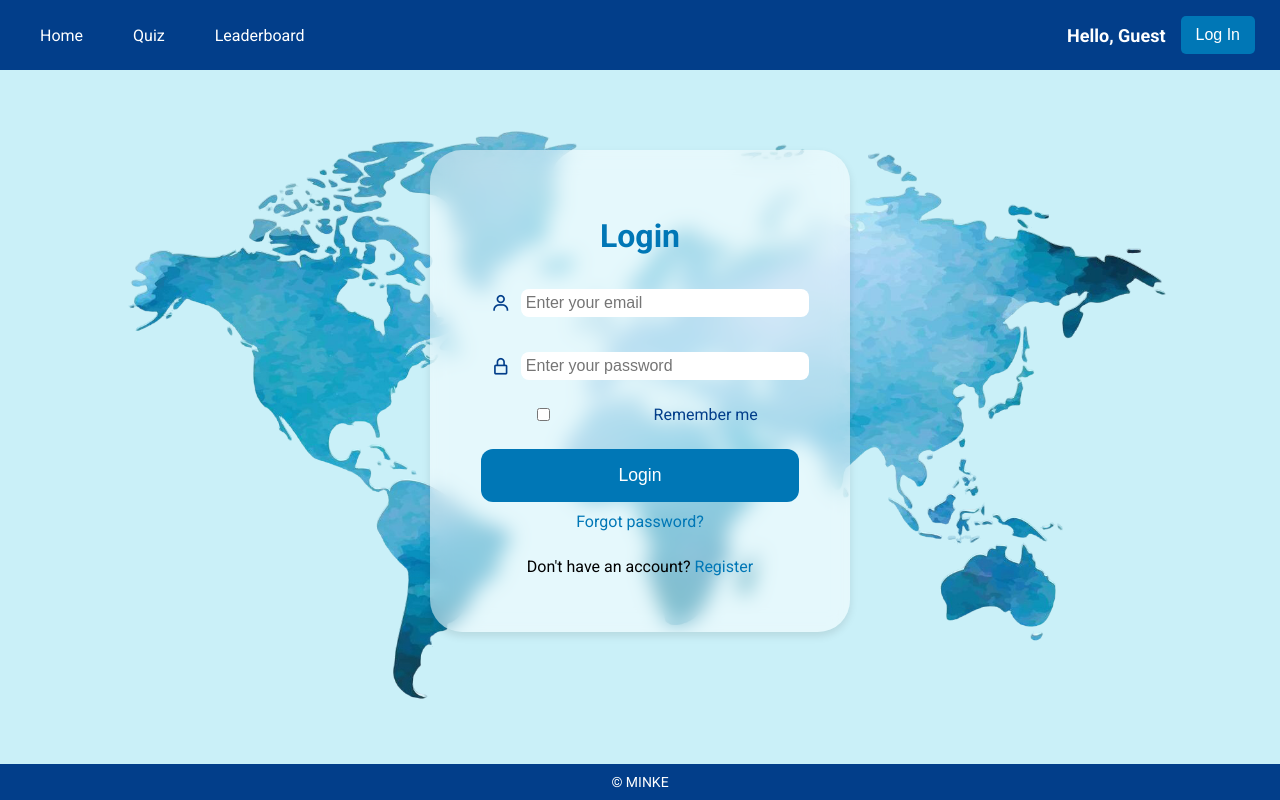
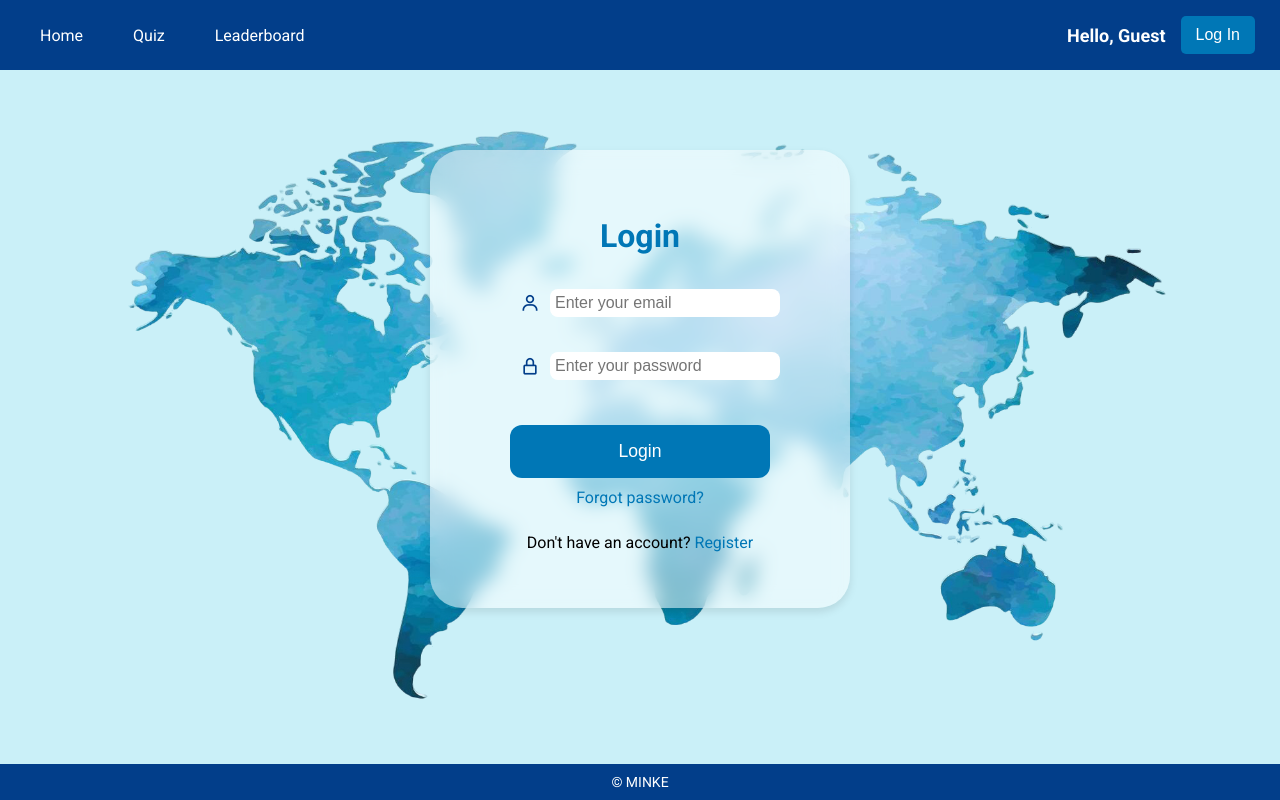
Before and after one commit to Kaia1332/Project_Alpha, a website: page client/loginPage/login.html in a window 1280 px wide. Drawn offline with nearby package versions, Linux system fonts and the light colour scheme.

Commit message:
remove tick box

```diff
--- a/client/loginPage/login.html
+++ b/client/loginPage/login.html
@@ -54,10 +54,6 @@
           />
         </div>
 
-        <div class="form-check">
-          <input type="checkbox" id="rememberMe" />
-          <label for="rememberMe">Remember me</label>
-        </div>
         <button type="submit">Login</button>
       </form>
       <div class="text-center">
```
